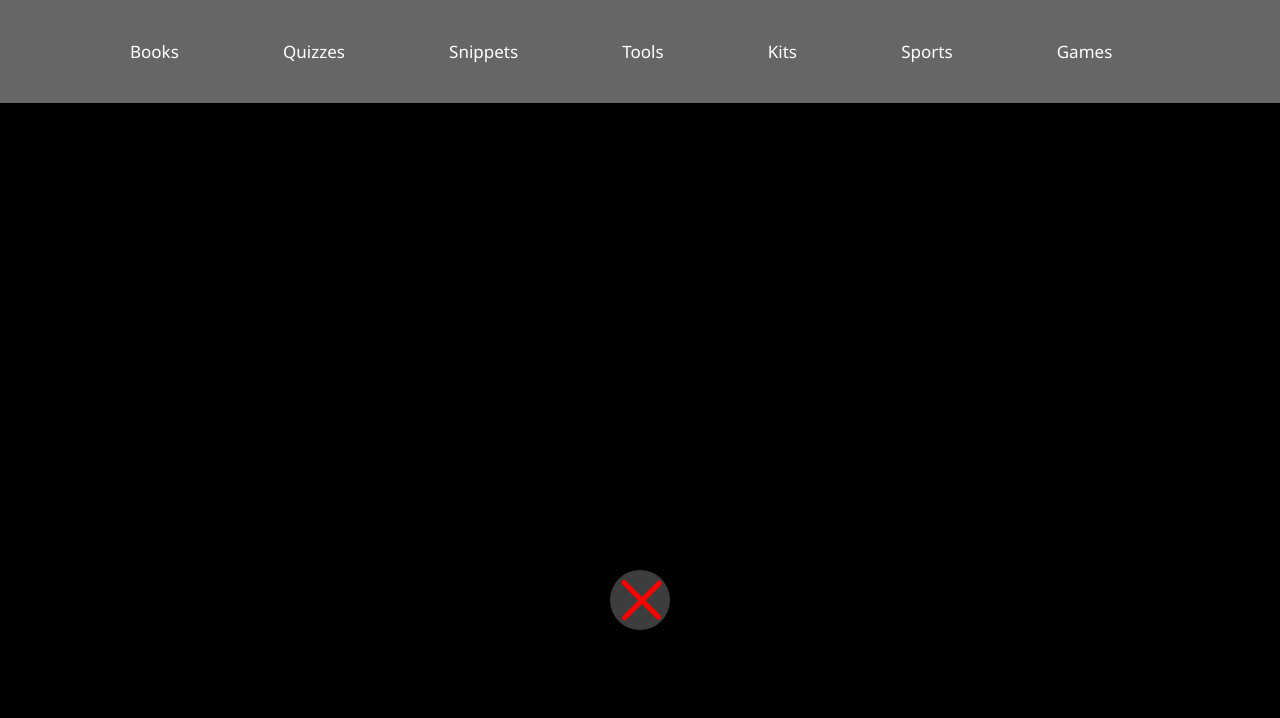
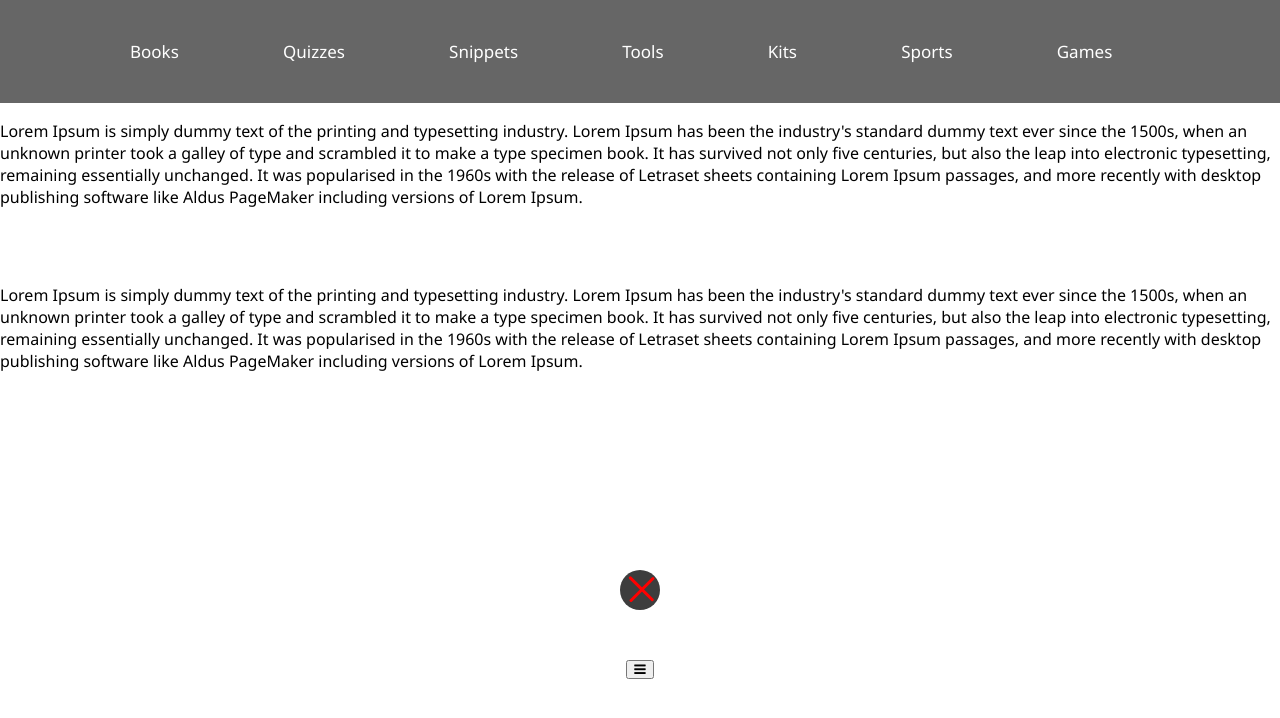
Before and after one commit to GhulamQadir/CSS-animation-effects, a plain HTML site: page index.html in a window 1280 px wide. Both pictures are taken after a click on the button 640 px from the left and 600 px from the top of the page. Drawn offline with nearby package versions, Linux system fonts and the light colour scheme.

Commit message:
updated changes

```diff
--- a/app.js
+++ b/app.js
@@ -28,6 +28,7 @@ toggle = () => {
 
     let toggleButton = document.getElementById('hamburger__toggle')
 
+
     if (!buttonClicked) {
         buttonClicked = true
         helo()
@@ -43,7 +44,11 @@ toggle = () => {
 }
 
 
+const button = document.querySelector(".hamburger__toggle");
+button.addEventListener("click", () => button.classList.toggle("toggled"));
 
 
-const button = document.querySelector(".hamburger__toggle");
-button.addEventListener("click", () => button.classList.toggle("toggled"));
+myToggle = () => {
+    let a = document.getElementById('navIcon')
+    a.className += " mynavIcon"
+}
--- a/index.html
+++ b/index.html
@@ -75,6 +75,14 @@
         <span class="hamburger__icon"></span>
     </button>
 
+
+
+
+
+
+    <!-- New toggle  -->
+    <button onclick="myToggle()" id="toggleButton"><i id="navIcon" class="fa fa-bars" aria-hidden="true"></i></button>
+
     <script src="app.js"></script>
 </body>
 
--- a/style.css
+++ b/style.css
@@ -172,24 +172,26 @@ a {
 
 
 
+#toggleButton {
+    display: block;
+    position: relative;
+    margin: 50px auto;
+}
+
+.mynavIcon {
+    transform: rotate(60deg) !important;
+}
 
 
 
 
 
-
-
-
-body {
-    background-color: black;
-}
-
 .hamburger__toggle {
     display: block;
     position: relative;
     background-color: #3d3d3d;
-    width: 60px;
-    height: 60px;
+    width: 40px;
+    height: 40px;
     margin: 50px auto;
     border-radius: 50%;
     border: none;
@@ -199,8 +201,9 @@ body {
 .hamburger__icon,
 .hamburger__icon::before,
 .hamburger__icon::after {
+    text-align: center;
     position: absolute;
-    width: 30px;
+    width: 20px;
     height: 2px;
     border-radius: 4px;
     background-color: white;
@@ -233,8 +236,8 @@ body {
 
 /* rotate middle dash of hamburger */
 .toggled .hamburger__icon {
-    height: 5px;
-    width: 54px;
+    height: 3px;
+    width: 34px;
     left: 5px;
     top: calc(50% - 2px);
     transform: rotate(-45deg);
@@ -243,8 +246,8 @@ body {
 
 /* rotate bottom dash of hamburger counter clockwise */
 .toggled .hamburger__icon::after {
-    width: 54px;
-    height: 5px;
+    width: 34px;
+    height: 3px;
     top: -1px;
     transform: rotate(-270deg);
     background-color: red;
```
